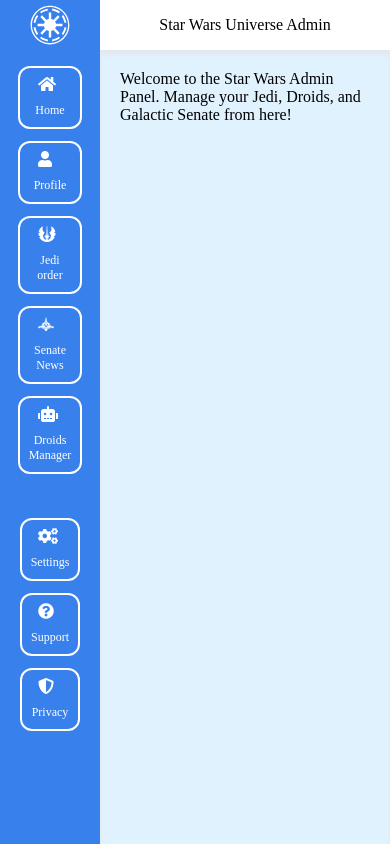
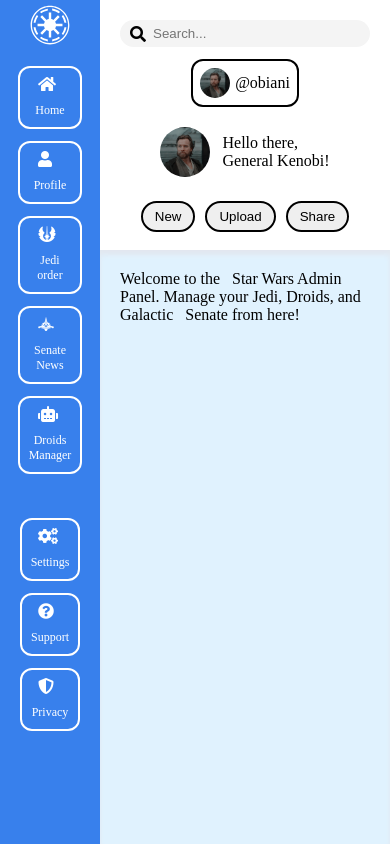
Before and after one commit to Multyp/admin-panel, a plain HTML site: page index.html in a window 390 px wide. Drawn offline with Linux system fonts and the light colour scheme; a web font is replaced by a local one.

Commit message:
feat: Added header

```diff
--- a/index.html
+++ b/index.html
@@ -57,10 +57,31 @@
             </ul>
         </nav>
         <header class="header">
-            Star Wars Universe Admin
+            <div class="header-top">
+                <div class="search-container">
+                    <i class="fas fa-search"></i>
+                    <input type="text" placeholder="Search...">
+                </div>
+                <!-- <i class="fas fa-bell"></i> -->
+                <div class="profile-access-container">
+                    <img src="./assets/profile-pic.jpg" style="border-radius: 50%; width: 30px; height: 30px;"/>
+                    @obiani
+                </div>
+            </div>
+            <div class="header-bottom">
+                <div class="greetings-container">
+                    <img src="./assets/profile-pic.jpg" style="border-radius: 50%; width: 50px; height: 50px;"/>
+                    <span>Hello there,<br/> General Kenobi!</span>
+                </div>
+                <div class="header-buttons">
+                    <button>New</button>
+                    <button>Upload</button>
+                    <button>Share</button>
+                </div>
+            </div>
         </header>
         <main class="content">
-            Welcome to the Star Wars Admin Panel. Manage your Jedi, Droids, and Galactic Senate from here!
+            Welcome to the&ensp; Star Wars Admin Panel. Manage your Jedi, Droids, and Galactic&ensp; Senate from here!
         </main>
     </div>
 </body>
--- a/styles/header.css
+++ b/styles/header.css
@@ -3,6 +3,195 @@
   background-color: #fff;
   color: #000;
   display: flex;
+  flex-direction: column;
   align-items: center;
+  padding: 10px;
+  height: fit-content;
+  max-width: 100%;
+}
+
+.searchbar {
+  display: flex;
+  align-items: center;
+  gap: 10px;
+}
+
+.searchbar i {
+  font-size: 18px;
+}
+
+.searchbar input {
+  padding: 10px;
+  border: 1px solid #ccc;
+  border-radius: 5px;
+  width: 100%;
+  transition: all 0.3s;
+}
+
+.searchbar input:focus {
+  border-color: #3880ec;
+  box-shadow: 0 0 5px #3880ec;
+}
+
+.icons {
+  display: flex;
   justify-content: center;
+  align-items: center;
+  gap: 15px;
 }
+
+.icons i {
+  font-size: 20px;
+  cursor: pointer;
+  transition: all 0.3s;
+}
+
+.icons i:hover {
+  color: #3880ec;
+}
+
+.welcome-message {
+  display: flex;
+  align-items: center;
+}
+
+.welcome-message span {
+  font-weight: bold;
+}
+
+.header-buttons {
+  display: flex;
+  gap: 10px;
+}
+
+.header-top, .header-bottom {
+  display: flex;
+  justify-content: space-between;
+  width: 100%;
+  align-items: center;
+  padding: 10px 20px;
+  box-sizing: border-box;
+}
+
+.search-container {
+  display: flex;
+  align-items: center;
+  background-color: #f4f4f4;
+  padding: 5px 10px;
+  border-radius: 20px;
+  width: 50%;
+  min-width: none;
+}
+
+.search-container i {
+  margin-right: 5px;
+}
+
+.search-container input {
+  border: none;
+  background-color: transparent;
+  outline: none;
+}
+
+.header-buttons {
+  display: flex;
+  flex-wrap: wrap;
+  gap: 10px;
+}
+
+.header-buttons button {
+  padding: 6px 12px;
+  border: 2px solid black;
+  border-radius: 50px;
+  box-sizing: 12px;
+  cursor: pointer;
+  transition: background-color 0.3s;
+}
+
+.header-buttons button:hover {
+  background-color: black;
+  color: #fff;
+}
+
+.header {
+  grid-area: header;
+  background-color: #fff;
+  color: #000;
+  display: flex;
+  flex-direction: column;
+  align-items: center;
+  padding: 10px;
+  max-width: 100%;
+  overflow: hidden;
+}
+
+.searchbar,
+.header-top,
+.header-bottom {
+  width: 100%;
+  box-sizing: border-box;
+}
+
+.searchbar {
+  display: flex;
+  align-items: center;
+  gap: 10px;
+}
+
+.profile-access-container {
+  display: flex;
+  justify-content: center;
+  align-items: center;
+  gap: 5px;
+  border-radius: 12px;
+  border: 2px solid black;
+  padding: 7px;
+  box-sizing: border-box;
+  transition: all 0.3s ease;
+}
+
+.profile-access-container:hover {
+  background-color: black;
+  color: white;
+  cursor: pointer;
+}
+
+.greetings-container {
+  display: flex;
+  gap: 12px;
+  justify-content: center;
+  align-items: center;
+}
+
+@media (max-width: 768px) {
+  .header-top, .header-bottom {
+    flex-direction: column;
+    align-items: center;
+    gap: 12px;
+  }
+
+  .search-container {
+    width: 100%;
+  }
+
+  .header-buttons {
+    margin-top: 12px;
+    justify-content: center;
+    align-items: center;
+  }
+}
+
+@media (max-width: 360px) {
+  .profile-access-container {
+    font-size: 1rem;
+    padding: 5px;
+  }
+
+  .greetings-container {
+    font-size: 14px;
+  }
+
+  .greetings-container > img {
+    display: none;
+  }
+}
--- a/styles/styles.css
+++ b/styles/styles.css
@@ -3,8 +3,10 @@
   padding: 0;
   font-family: 'Arial', sans-serif;
   min-height: 100vh;
+  width: 100vw;
   height: auto;
   font-family: 'star wars';
+  overflow-x: hidden;
 }
 
 .wrapper {
@@ -13,7 +15,7 @@
     "navbar header"
     "navbar content";
   grid-template-columns: 250px 1fr;
-  grid-template-rows: 50px 1fr;
+  grid-template-rows: 150px 1fr;
   height: 100%;
   min-height: 100vh;
 }
@@ -30,6 +32,7 @@
 @media (max-width: 768px) {
   .wrapper {
       grid-template-columns: 100px 1fr;
+      grid-template-rows: 250px 1fr;
   }
 
   .navbar li {
@@ -42,3 +45,10 @@
       font-size: 1rem;
   }
 }
+
+@media (max-width: 360px) {
+  .wrapper {
+      grid-template-columns: 100px 1fr;
+      grid-template-rows: 320px 1fr;
+  }
+}
```
Also changed, not shown: assets/profile-pic.jpg (added).
